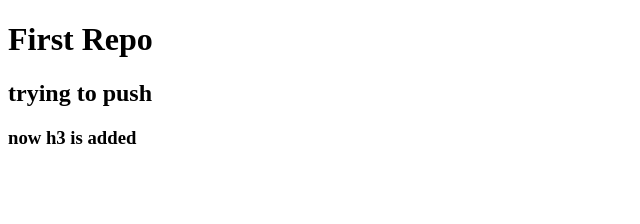
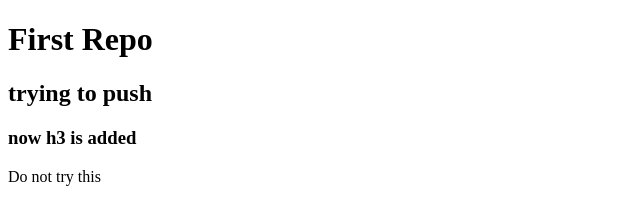
Before and after one commit to jinglad/Cuda-Portfolio-Tamplate, a plain HTML site: page index.html in a window 1280 px wide. Shown: the whole page, without its empty margins (0-640 px from the left). Drawn offline with Linux system fonts and the light colour scheme.

Commit message:
p tag added

```diff
--- a/index.html
+++ b/index.html
@@ -9,5 +9,6 @@
     <h1>First Repo</h1>
     <h2>trying to push</h2>
     <h3>now h3 is added</h3>
+    <p>Do not try this</p>
 </body>
 </html>
```
